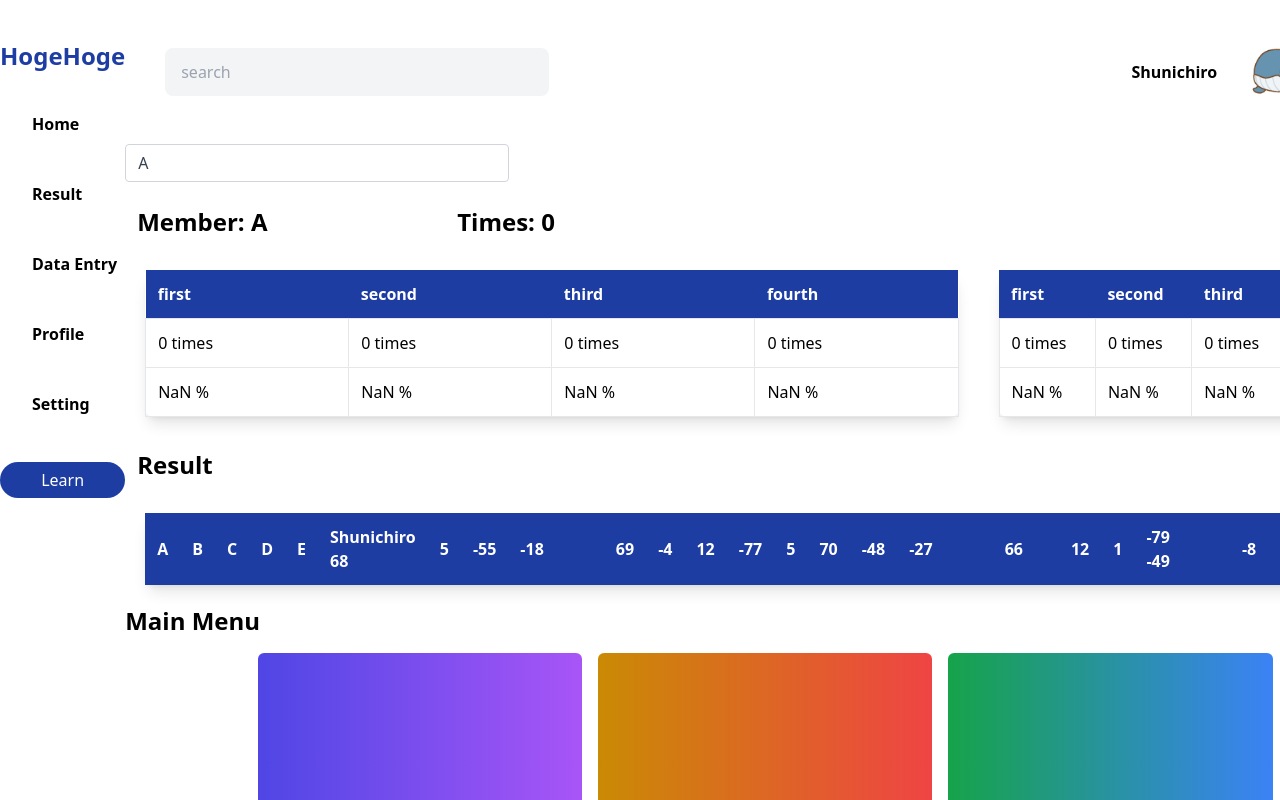
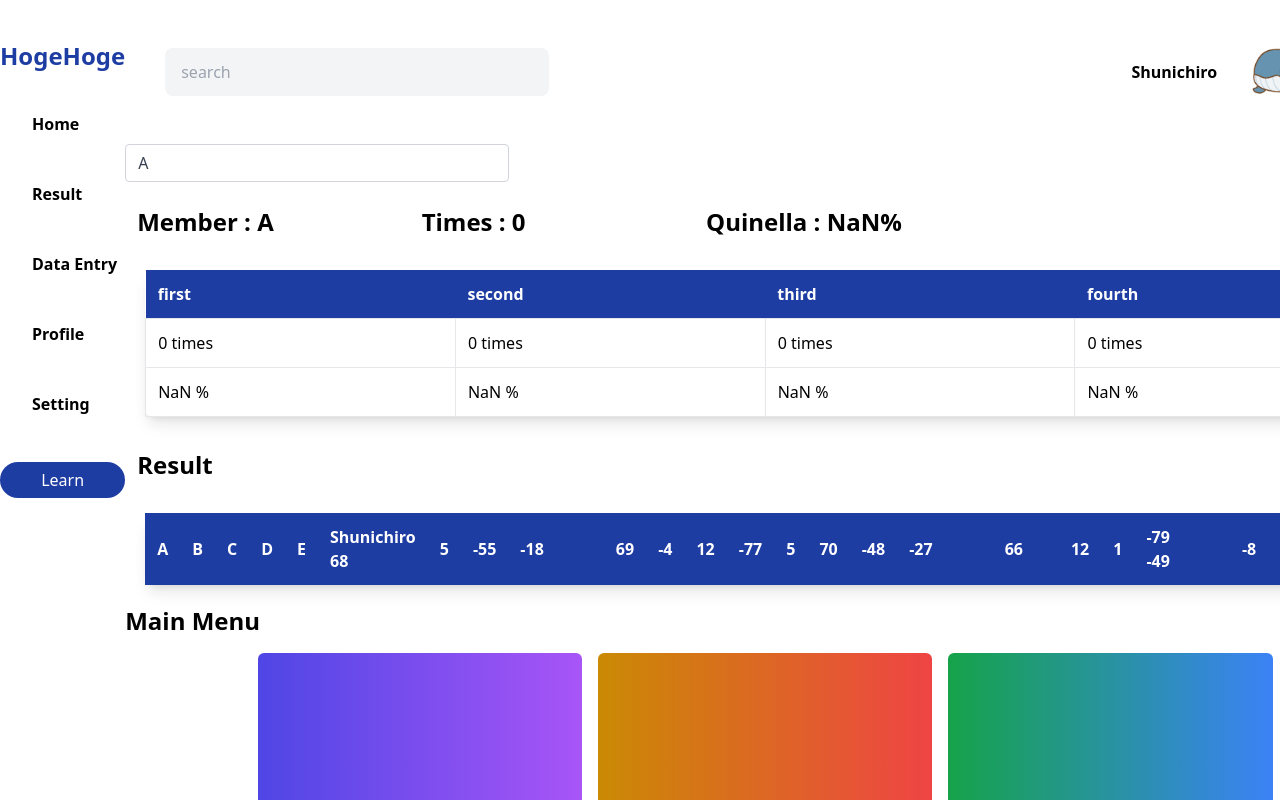
Before and after one commit to ShunichirouKamino/next-sandbox, a Next.js app: page / in a window 1280 px wide. Shown: the top 800 px of the page. Built offline with nearby package versions, Linux system fonts and the light colour scheme; some icons are missing.

Commit message:
Quinella追加

```diff
--- a/src/components/AnalysisPage/index.tsx
+++ b/src/components/RankResultPage/index.tsx
@@ -1,10 +1,10 @@
 import { useState } from "react";
-import { MemberRankType, RankSet } from "../../types/result";
+import { MemberRankType, RankPercentSet, RankSet } from "../../types/result";
 import SelectBox from "../SelectBox";
 import SimpleText from "../SimpleText";
 import Table, { Column, RowDataType } from "../Table";
 
-export type AnalysisPageProps = {
+export type RankResultPageProps = {
   memberRankType: MemberRankType[];
 };
 
@@ -12,7 +12,15 @@ const getTimes = (rankSet: RankSet): number => {
   return rankSet.first + rankSet.second + rankSet.third + rankSet.fourth;
 };
 
-const AnalysisPage: React.FC<AnalysisPageProps> = ({ memberRankType }) => {
+const getQuinella = (rankPersentSet: RankPercentSet): number => {
+  return (
+    Math.round(
+      (Number(rankPersentSet.first) + Number(rankPersentSet.second)) * 10
+    ) / 10
+  );
+};
+
+const RankResultPage: React.FC<RankResultPageProps> = ({ memberRankType }) => {
   const size = "w-1/4";
   const columns: Column[] = [
     { label: "first", size: size },
@@ -67,18 +75,26 @@ const AnalysisPage: React.FC<AnalysisPageProps> = ({ memberRankType }) => {
     <>
       <SelectBox elements={members} handleChange={handleChange}></SelectBox>
       <div className="flex flex-wrap w-auto">
-        <div className="flex w-1/2">
-          <section className="w-1/2">
+        <div className="flex w-2/3">
+          <section className="w-1/3">
             <SimpleText
-              text={"Member: " + toMember}
+              text={"Member : " + toMember}
               align="text-left"
               style="font-bold"
               size="text-2xl"
             ></SimpleText>
           </section>
-          <section className="w-1/2">
+          <section className="w-1/3">
             <SimpleText
-              text={"Times: " + toTimes}
+              text={"Times : " + toTimes}
+              align="text-left"
+              style="font-bold"
+              size="text-2xl"
+            ></SimpleText>
+          </section>
+          <section className="w-1/3">
+            <SimpleText
+              text={"Quinella : " + getQuinella(toRankPercentSet) + "%"}
               align="text-left"
               style="font-bold"
               size="text-2xl"
@@ -86,22 +102,14 @@ const AnalysisPage: React.FC<AnalysisPageProps> = ({ memberRankType }) => {
           </section>
         </div>
       </div>
-      <div className="flex flex-wrap w-auto">
-        <section className="w-2/3">
-          <Table
-            columns={columns}
-            rowdata={[rankRowdata, rankPercentRowdata]}
-          ></Table>
-        </section>
-        <section className="w-1/3">
-          <Table
-            columns={columns}
-            rowdata={[rankRowdata, rankPercentRowdata]}
-          ></Table>
-        </section>
+      <div className="w-auto">
+        <Table
+          columns={columns}
+          rowdata={[rankRowdata, rankPercentRowdata]}
+        ></Table>
       </div>
     </>
   );
 };
 
-export default AnalysisPage;
+export default RankResultPage;
--- a/src/pages/index.tsx
+++ b/src/pages/index.tsx
@@ -1,5 +1,5 @@
 import { GetStaticProps } from "next";
-import AnalysisPage from "../components/AnalysisPage";
+import RankResultPage from "../components/RankResultPage";
 import Header from "../components/Header";
 import ResultPage from "../components/ReesultPage";
 import Body from "../components/ReesultPage/Body/Body";
@@ -34,7 +34,7 @@ const Home = ({ data }): JSX.Element => {
         <SideBar></SideBar>
         <main className="w-full">
           <Header></Header>
-          <AnalysisPage memberRankType={membersRanks}></AnalysisPage>
+          <RankResultPage memberRankType={membersRanks}></RankResultPage>
           <ResultPage members={data.header} results={data.row}></ResultPage>
           <Body></Body>
         </main>
```
